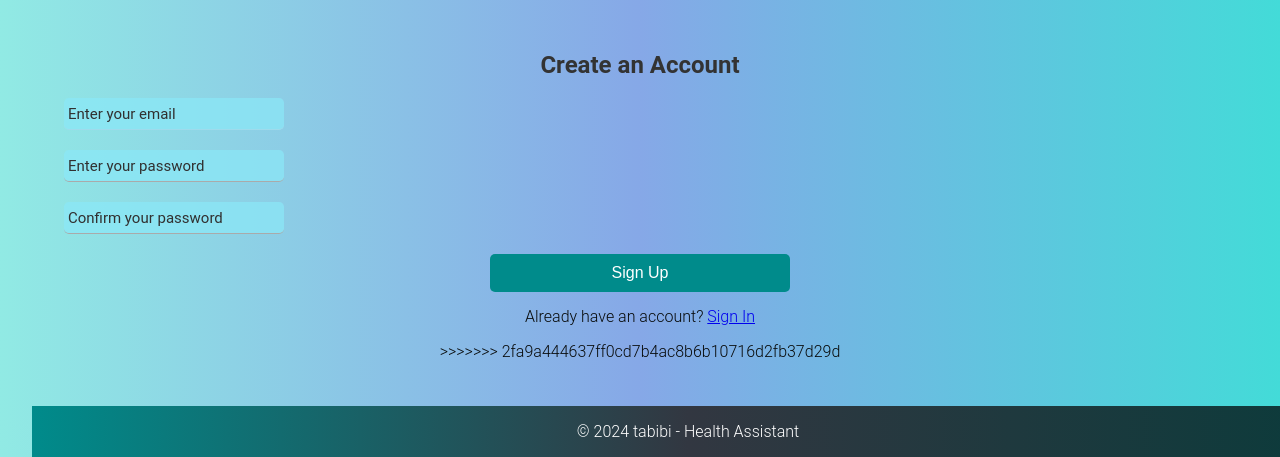
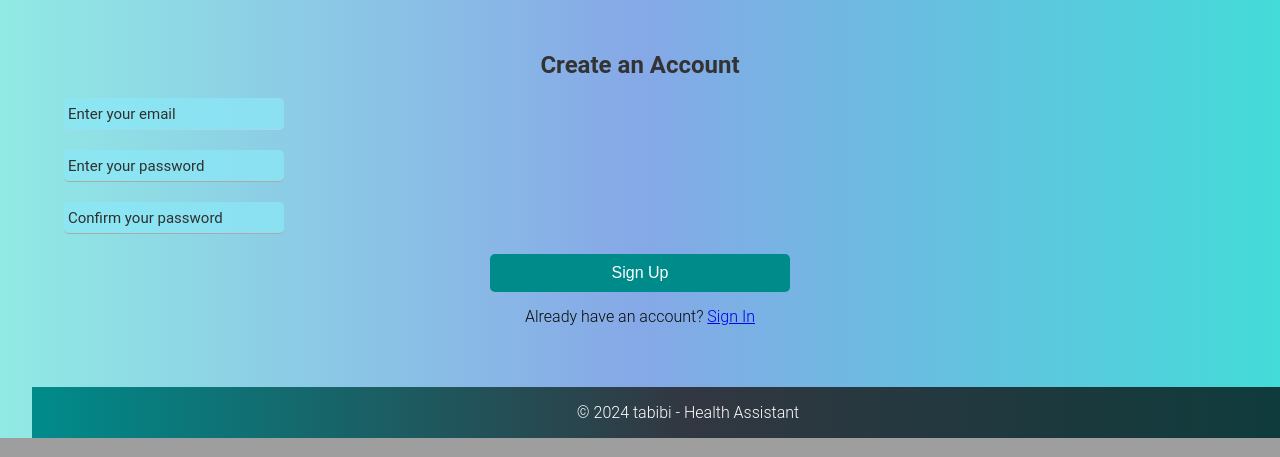
Before and after one commit to 18Ammar/my-tabibi, a Flask app: page /sign-up in a window 1280 px wide; the page is wider, and only the part inside the window is pictured. Shown: the part 748-1205 px from the top of that part. Run offline with Flask 3, Linux system fonts and the light colour scheme.

Commit message:
Update sign_up.html

```diff
--- a/myapp/templates/sign_up.html
+++ b/myapp/templates/sign_up.html
@@ -84,7 +84,7 @@
         </form>
 
         <p>Already have an account? <a href="{{ url_for('sign_in.sign_in') }}">Sign In</a></p>
->>>>>>> 2fa9a444637ff0cd7b4ac8b6b10716d2fb37d29d
+
     </section>
 
     <footer>
```
